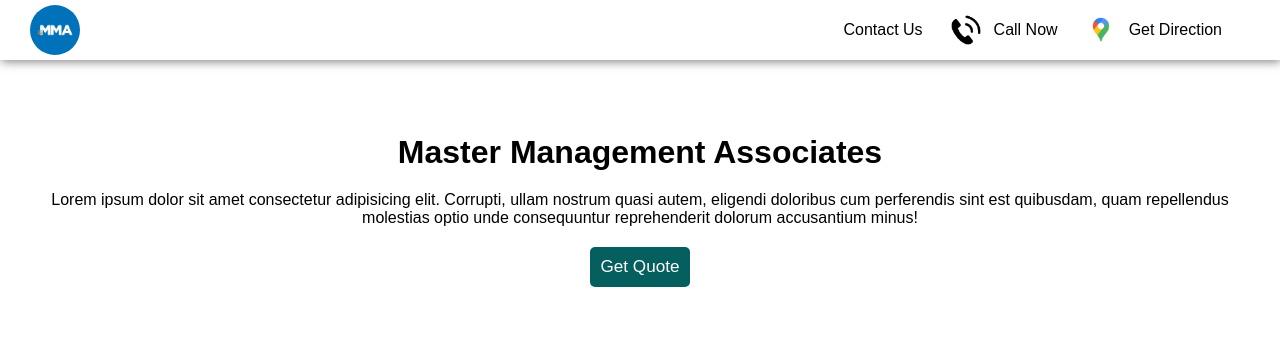
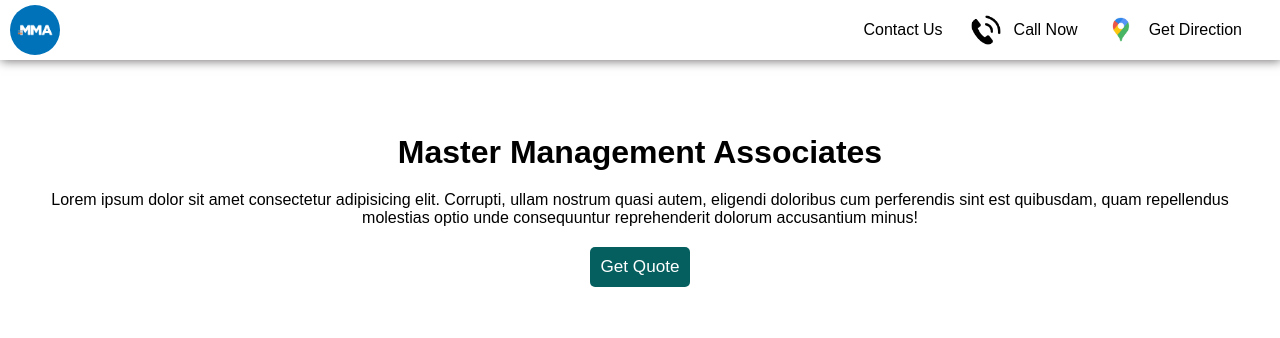
Before and after one commit to Tarun-Raikwar/MMA, a website: page index.html in a window 1280 px wide. Shown: the top 338 px of the page. Drawn offline with Linux system fonts and the light colour scheme.

Commit message:
10/25/2022

```diff
--- a/public/index.css
+++ b/public/index.css
@@ -22,7 +22,7 @@ nav{
 #navbar{
     /* border: 2px solid red; */
     background-color: white;
-    padding: 5px 30px;
+    padding: 5px 10px;
     box-shadow: 1px 1px 10px rgb(117, 114, 114);
     display: flex;
     justify-content: space-between;
@@ -206,15 +206,14 @@ nav{
 /* ************************************** slider ********************************** */
 
 #slider{
-    /* border: 2px solid red; */
     display: flex;
     justify-content: center;
     align-items: center;
 }
 
-#slider img{
+/* #slider img{
     margin: auto;
-}
+} */
 
 
 /* ************************************ contact Us ********************************* */
```
